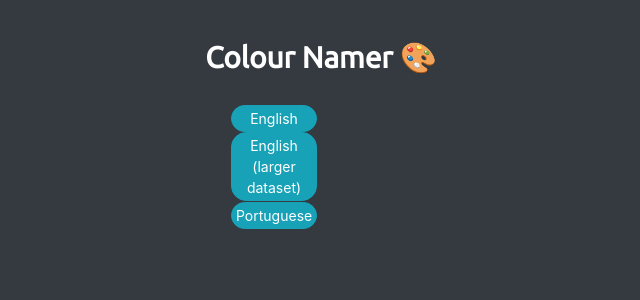
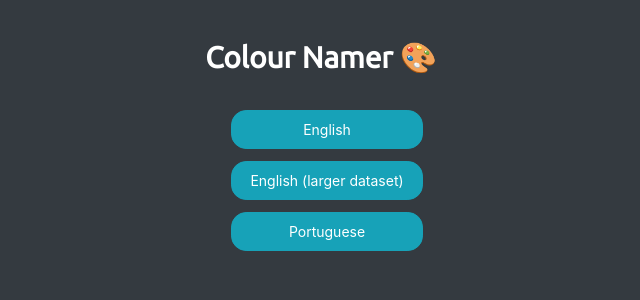
Before and after one commit to luisdralves/luisdralves.github.io, a PHP site: page /colournamer/index.html in a window 1280 px wide. Shown: the top 300 px of the page, without its empty margins (319-959 px from the left). Run offline with PHP 8.4, Linux system fonts and the light colour scheme.

Commit message:
style fix

```diff
--- a/style.css
+++ b/style.css
@@ -11,6 +11,11 @@ td:nth-of-type(3) {
 }
 
 .btn {
+	width: 100%;
+	margin: 6px;
+}
+
+td > .btn {
 	width: 86px;
 	margin: 2px 6px;
 	padding: 2px 4px;
@@ -25,7 +30,7 @@ td:nth-of-type(3) {
 	td:nth-of-type(3) {
 		width: 325px;
 	}
-	.btn {
+	td > .btn {
 		margin: 0px 6px;
 	}
 }
```
